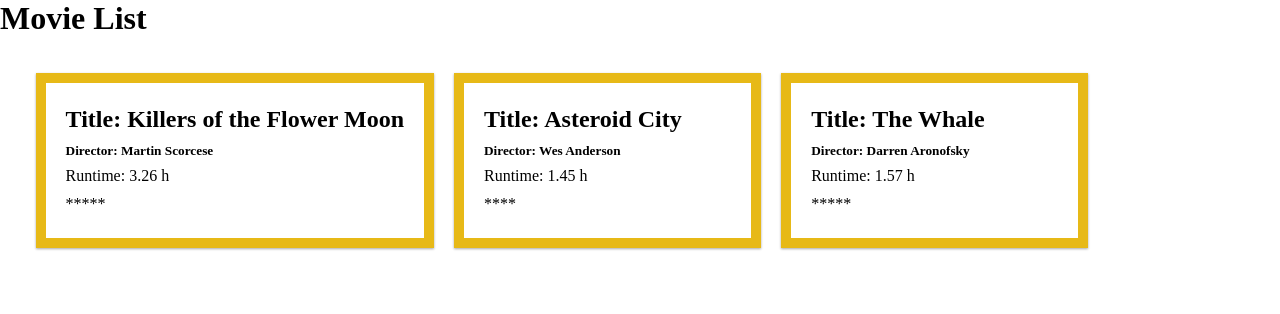
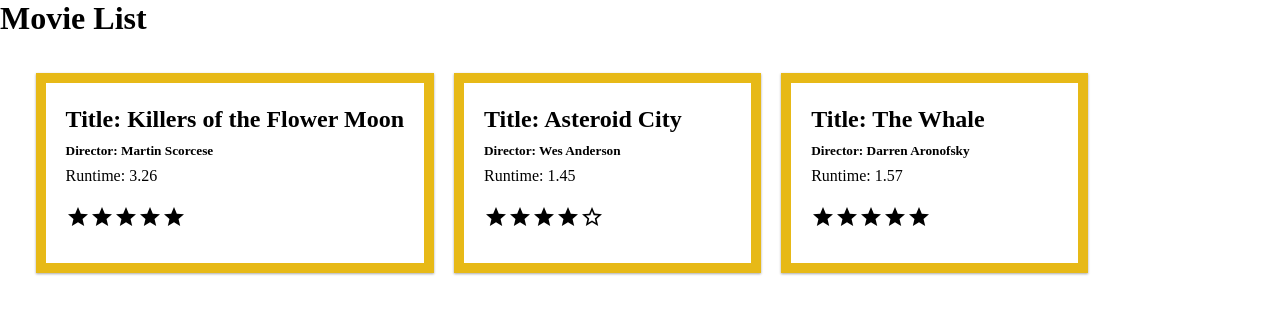
Before and after one commit to vlGoku/React, a React (Vite) app: page / in a window 1280 px wide. Shown: the top 314 px of the page. Built offline with nearby package versions, Linux system fonts and the light colour scheme; the HTML template or start-up script is replaced by a standard one.

Commit message:
worked on MovieList

```diff
--- a/package.json
+++ b/package.json
@@ -10,6 +10,8 @@
     "preview": "vite preview"
   },
   "dependencies": {
+    "@emotion/styled": "^11.11.0",
+    "@mui/icons-material": "^5.15.6",
     "react": "^18.2.0",
     "react-dom": "^18.2.0"
   },
--- a/src/components/MovieList.tsx
+++ b/src/components/MovieList.tsx
@@ -1,6 +1,8 @@
 import "../MovieList.css";
+import MovieListItem from "./MovieListItem";
+import { useState } from "react";
 
-const movies = [
+const initMovies = [
   {
     id: 1,
     title: "Killers of the Flower Moon",
@@ -25,16 +27,21 @@
 ];
 
 export default function MovieList() {
+  const [movies, setMovies] = useState(initMovies);
+  const handleRating = (id: number, rating: number): void => {
+    setMovies((prevMovie) => {
+      return prevMovie.filter((movie) => {
+        if (movie.id === id) movie.rating = rating;
+        return movie;
+      });
+    });
+  };
   return (
     <div className="container">
-      {movies.map((movie) => {
+      {" "}
+      {movies.map((movie): JSX.Element => {
         return (
-          <div className="movie-card" key={movie.id}>
-            <h2>Title: {movie.title}</h2>
-            <h5>Director: {movie.director}</h5>
-            <span>Runtime: {movie.runtime} h</span>
-            <div>{movie.rating && "*".repeat(movie.rating)}</div>
-          </div>
+          <MovieListItem key={movie.id} movie={movie} onRating={handleRating} />
         );
       })}
     </div>
--- /dev/null
+++ b/src/components/MovieListItem.tsx
@@ -0,0 +1,26 @@
+import Rating from "./Rating";
+
+type Movie = {
+  id: number;
+  title: string;
+  director: string;
+  runtime: number;
+  rating: number;
+};
+interface Props {
+  movie: Movie;
+  onRating(id: number, rating: number): void;
+}
+
+export default function MovieListItem({ movie, onRating }: Props) {
+  return (
+    <div className="movie-card">
+      <h2>Title: {movie.title}</h2>
+      <h5>Director: {movie.director}</h5>
+      <span>Runtime: {movie.runtime}</span>
+      <div>
+        <Rating item={movie} onRating={onRating} />
+      </div>
+    </div>
+  );
+}
--- /dev/null
+++ b/src/components/Rating.tsx
@@ -0,0 +1,31 @@
+import { StarBorder, Star } from "@mui/icons-material";
+
+type Movie = {
+  id: number;
+  title: string;
+  director: string;
+  runtime: number;
+  rating: number;
+};
+
+interface Props {
+  item: Movie;
+  onRating: (id: number, rating: number) => void;
+}
+
+export default function Rating({ item, onRating }: Props) {
+  const ratings: JSX.Element[] = [];
+  for (let i = 0; i < 5; i++) {
+    ratings.push(
+      <div
+        style={{ display: "inline-block" }}
+        key={i}
+        className="rating-btn"
+        onMouseOver={() => onRating(item.id, i + 1)}
+      >
+        {item.rating > i ? <Star /> : <StarBorder />}
+      </div>
+    );
+  }
+  return ratings;
+}
```
Also changed, not shown: 1 other file (tests, documents, lock files or other folders).
